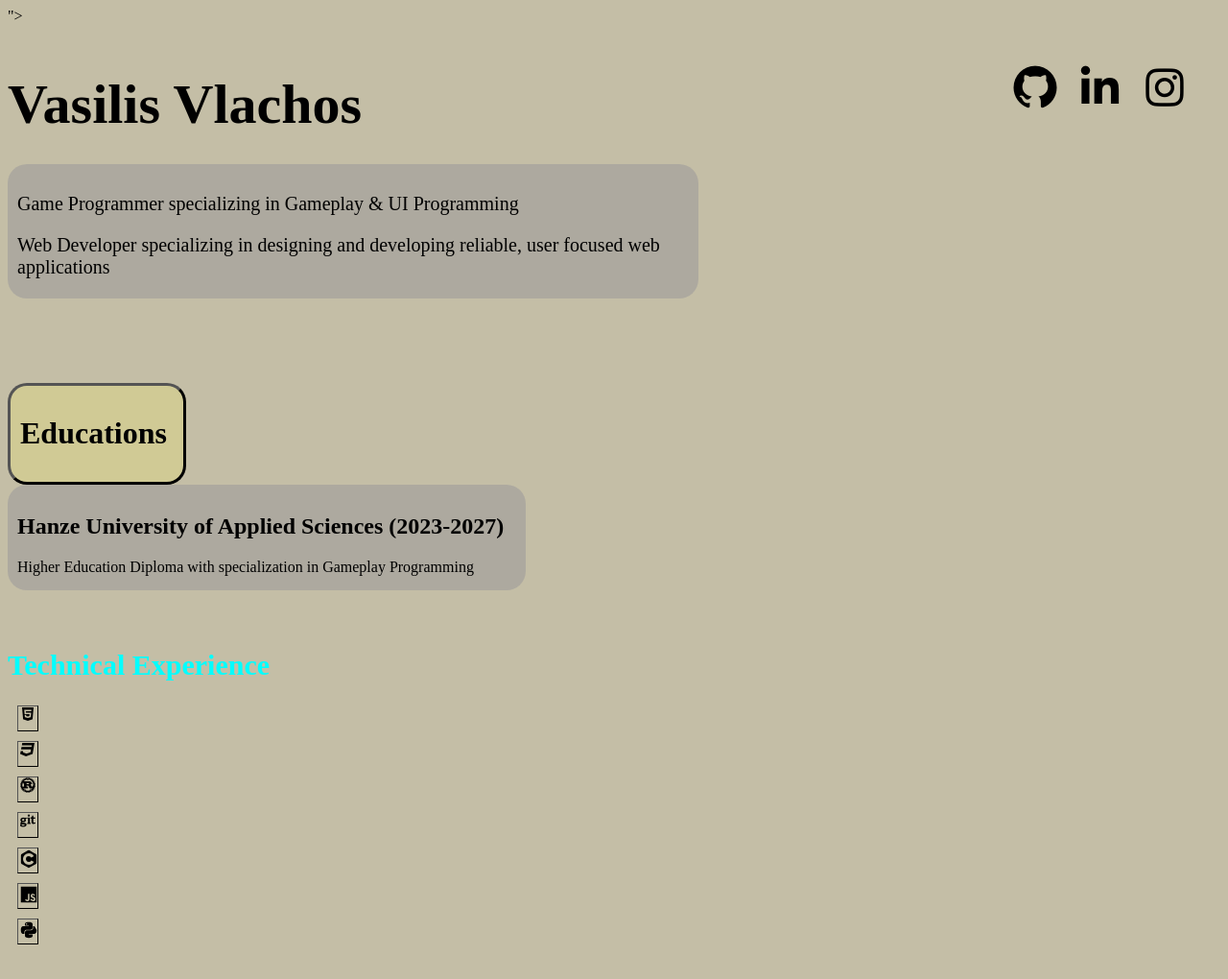
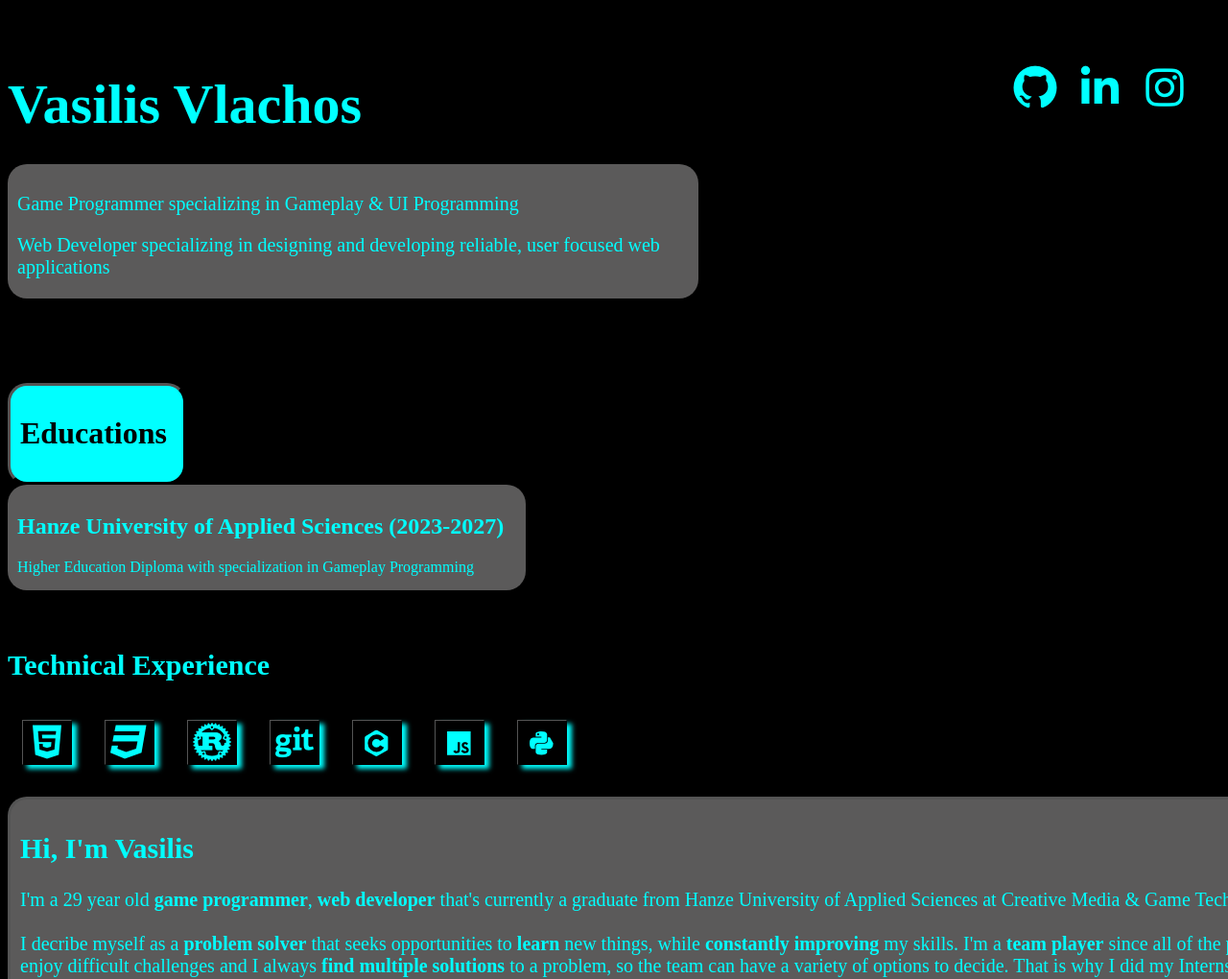
Before and after one commit to Billisman/MyPortfolio.github.io, a plain HTML site: page index.html in a window 1280 px wide. Shown: the top 1020 px of the page at 96% size. Drawn offline with nearby package versions, Linux system fonts and the light colour scheme; a script that the page names is missing.

Commit message:
css icons almost fixed

```diff
--- a/index.html
+++ b/index.html
@@ -66,8 +66,8 @@
         <i class="fa-brands fa-git"></i>
     </div>
     <div class="tech-exp">
-        <svg  xmlns="http://www.w3.org/2000/svg" width="22" height="22"
-            fill="currentColor" viewBox="0 0 24 24" >
+        <svg  xmlns="http://www.w3.org/2000/svg" width="50" height="30"
+            fill="currentColor" viewBox="0 0 25 22" >
             <!--Boxicons v3.0 https://boxicons.com | License  https://docs.boxicons.com/free-->
             <path d="M17.16 11.5h.94v.94h-.94z"></path>
             <path d="M20.68 7a1.76 1.76 0 0 0-.68-.64C17.67 5 15.29 3.64 12.93 2.27a1.73 1.73 0 0 0-1.89 0L4 6.36a1.67 1.67 0 0 0-.9 1.52v8.24a1.75 1.75 0 0 0
@@ -79,8 +79,8 @@
         </svg>
     </div>
     <div class="tech-exp">
-        <svg  xmlns="http://www.w3.org/2000/svg" width="22" height="22"
-            fill="currentColor" viewBox="0 0 24 24" >
+        <svg  xmlns="http://www.w3.org/2000/svg" width="50" height="30"
+            fill="currentColor" viewBox="0 0 25 22" >
             <!--Boxicons v3.0 https://boxicons.com | License  https://docs.boxicons.com/free-->
             <path d="M3 3h18v18H3zm16.525 13.707c-.131-.821-.666-1.511-2.252-2.155-.552-.259-1.165-.438-1.349-.854-.068-.248-.078-.382-.034-.529.113-.484.687-.629 1.137-.495
             .293.09.563.315.732.676.775-.507.775-.507 1.316-.844-.203-.314-.304-.451-.439-.586-.473-.528-1.103-.798-2.126-.775l-.528.067c-.507.124-.991.395-1.283.754-.855.968-.608
@@ -90,8 +90,8 @@
         </svg>
     </div>
     <div class="tech-exp">
-        <svg  xmlns="http://www.w3.org/2000/svg" width="22" height="22"
-            fill="currentColor" viewBox="0 0 24 24" >
+        <svg  xmlns="http://www.w3.org/2000/svg" width="50" height="30"
+            fill="currentColor" viewBox="0 0 25 22" >
             <!--Boxicons v3.0 https://boxicons.com | License  https://docs.boxicons.com/free-->
             <path d="M9.585 11.692h4.328s2.432.039 2.432-2.35V5.391S16.714 3 11.936 3C7.362 3 7.647 4.983 7.647 4.983l.006 2.055h4.363v.617H5.92s-2.927-.332-2.927
             4.282 2.555 4.45 2.555 4.45h1.524v-2.141s-.083-2.554 2.513-2.554m-.056-5.74a.784.784 0 1 1 0-1.57.784.784 0 1 1 0 1.57"></path><path d="M18.452 7.532h-1.524v2.141s.083
--- a/style.css
+++ b/style.css
@@ -1,7 +1,7 @@
 @import url('https://fonts.googleapis.com/css2?family=Montserrat:ital,wght@0,100..900;1,100..900&display=swap');
 
 body{
-    background-color: hwb(48 65% 23%);
+    background-color: black;
 }
 
 .icons{
@@ -14,27 +14,27 @@ body{
 }
 
 .fa-brands.fa-github{
-    color: black;
+    color: aqua;
 }
 
 a:hover .fa-brands.fa-github{
-    color: rgba(99, 97, 97, 0.507);
+    color: rgba(0, 255, 255, 0.705);
 }
 
 .fa-brands.fa-linkedin-in{
-    color: black;
+    color: aqua;
 }
 
 a:hover .fa-brands.fa-linkedin-in{
-    color: rgba(99, 97, 97, 0.507);
+    color: rgba(0, 255, 255, 0.705);
 }
 
 .fa-brands.fa-instagram{
-    color: black;
+    color: aqua;
 }
 
 a:hover .fa-brands.fa-instagram{
-    color: rgba(99, 97, 97, 0.507);
+    color: rgba(0, 255, 255, 0.705);
 }
 
 
@@ -45,6 +45,7 @@ a:hover .fa-brands.fa-instagram{
     margin-right: auto;
     bottom: 80px;
     font-size: 29px;
+    color: aqua;
 }
 
 #intro-titles{
@@ -54,6 +55,7 @@ a:hover .fa-brands.fa-instagram{
     padding: 10px;
     background: rgba(158, 156, 156, 0.582);
     border-radius: 20px;
+    color: aqua;
 }
 
 #education{
@@ -61,7 +63,7 @@ a:hover .fa-brands.fa-instagram{
     height: 80px;
     padding: 10px;
     border: 0.2rem outset black;
-    background: hsl(54, 39%, 70%);
+    background: aqua;
     border-radius: 20px;
 }
 
@@ -71,6 +73,7 @@ a:hover .fa-brands.fa-instagram{
     padding: 10px;
     background: rgba(158, 156, 156, 0.582);
     border-radius: 20px;
+    color: aqua;
 }
 
 .technical-experience{
@@ -80,9 +83,13 @@ a:hover .fa-brands.fa-instagram{
 
 .tech-exp{
     border: 0.1rem outset black;
-    width: 20px;
-    height: 25px;
-    margin: 10px;
+    width: 50px;
+    height: 45px;
+    margin: 15px;
+    color: aqua;
+    font-size: 40px;
+    display: inline-block;
+    box-shadow: 5px 4px 5px;
 }
 
 #about-me{
@@ -93,4 +100,5 @@ a:hover .fa-brands.fa-instagram{
     border: 0.2rem outset black;
     background: rgba(158, 156, 156, 0.582);
     border-radius: 20px;
+    color: aqua;
 }
```
